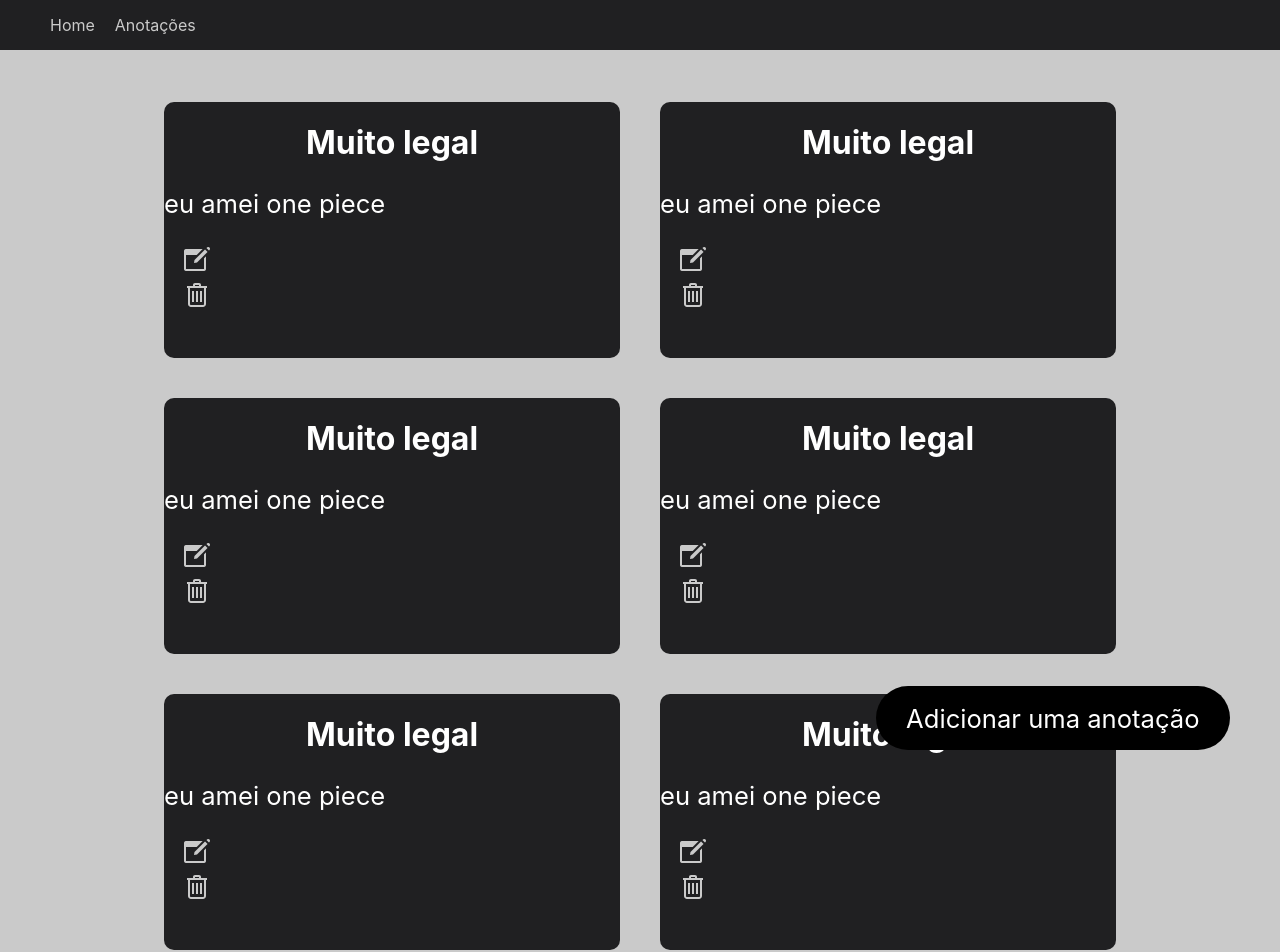
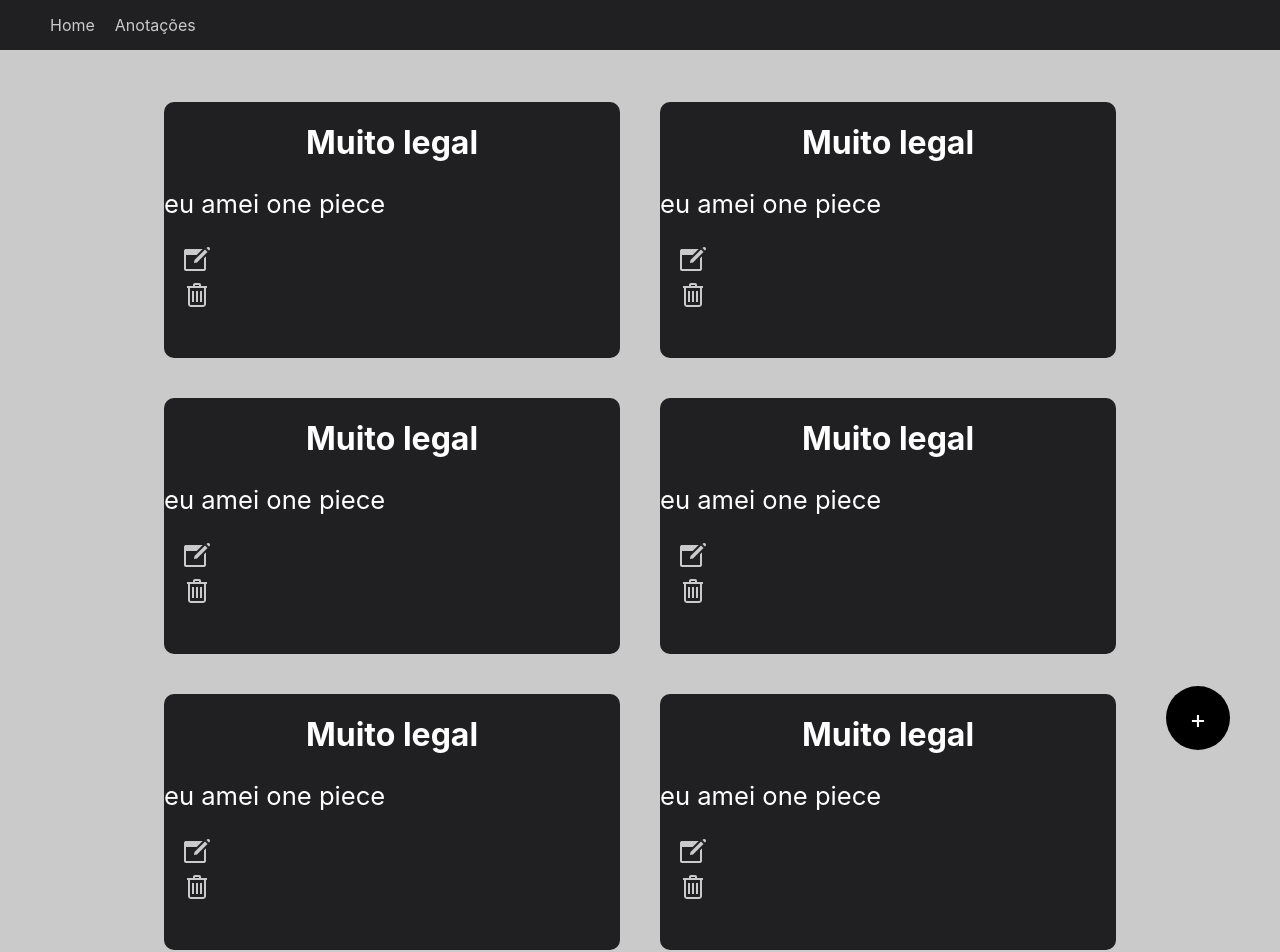
Before and after one commit to NathanZMacedo/React, a React (Create React App) app in the folder frontend/: page /notes in a window 1280 px wide. Shown: the top 952 px of the page. Built offline with nearby package versions, Linux system fonts and the light colour scheme.

Commit message:
componente note

```diff
--- /dev/null
+++ b/frontend/src/components/Notes/Note.jsx
@@ -0,0 +1,18 @@
+import React from 'react'
+import trash from '../../svgs/trash.svg'
+import edit from '../../svgs/edit.png'
+
+function Note({n}) {
+  return (
+    <div className='note'>
+        <h1>{n.title}</h1>
+        <p className='desc'>{n.description}</p>
+        <div>
+            <div><img src={edit} alt="" /></div>
+            <div><img src={trash} alt="" /></div>
+        </div>
+    </div>
+  )
+}
+
+export default Note
--- a/frontend/src/components/UI/AddNew.jsx
+++ b/frontend/src/components/UI/AddNew.jsx
@@ -2,7 +2,7 @@ import React,{useState} from 'react'
 import './AddNew.css'
 
 function AddNew() {
-    const [mouse, setMouse]= useState(false)
+    const [mouse, setMouse]= useState(true)
   return (
     <div
     onMouseLeave={()=>setMouse(true)}
--- a/frontend/src/pages/Notes.jsx
+++ b/frontend/src/pages/Notes.jsx
@@ -1,8 +1,7 @@
 import React,{useState} from 'react'
 import "./Notes.css"
 import AddNew from '../components/UI/AddNew'
-import trash from '../svgs/trash.svg'
-import edit from '../svgs/edit.png'
+import Note from '../components/Notes/Note'
 
 function Notes() {
   const [notes,setNotes] = useState([{title: "Muito legal",description: "eu amei one piece",date: "08/09/2023", id: 1},{title: "Muito legal",description: "eu amei one piece",date: "08/09/2023", id: 1},{title: "Muito legal",description: "eu amei one piece",date: "08/09/2023", id: 1},{title: "Muito legal",description: "eu amei one piece",date: "08/09/2023", id: 1},{title: "Muito legal",description: "eu amei one piece",date: "08/09/2023", id: 1},{title: "Muito legal",description: "eu amei one piece",date: "08/09/2023", id: 1},{title: "Muito legal",description: "eu amei one piece",date: "08/09/2023", id: 1},])
@@ -11,14 +10,7 @@ function Notes() {
     <div className='notes'>
       <AddNew/>
       {
-        notes.map(n=> <div className='note'>
-                        <h1>{n.title}</h1>
-                        <p className='desc'>{n.description}</p>
-                        <div>
-                          <div><img src={edit} alt="" /></div>
-                          <div><img src={trash} alt="" /></div>
-                        </div>
-                      </div>
+        notes.map(n=> <Note n={n}/>
         )
       }
     </div>
```
